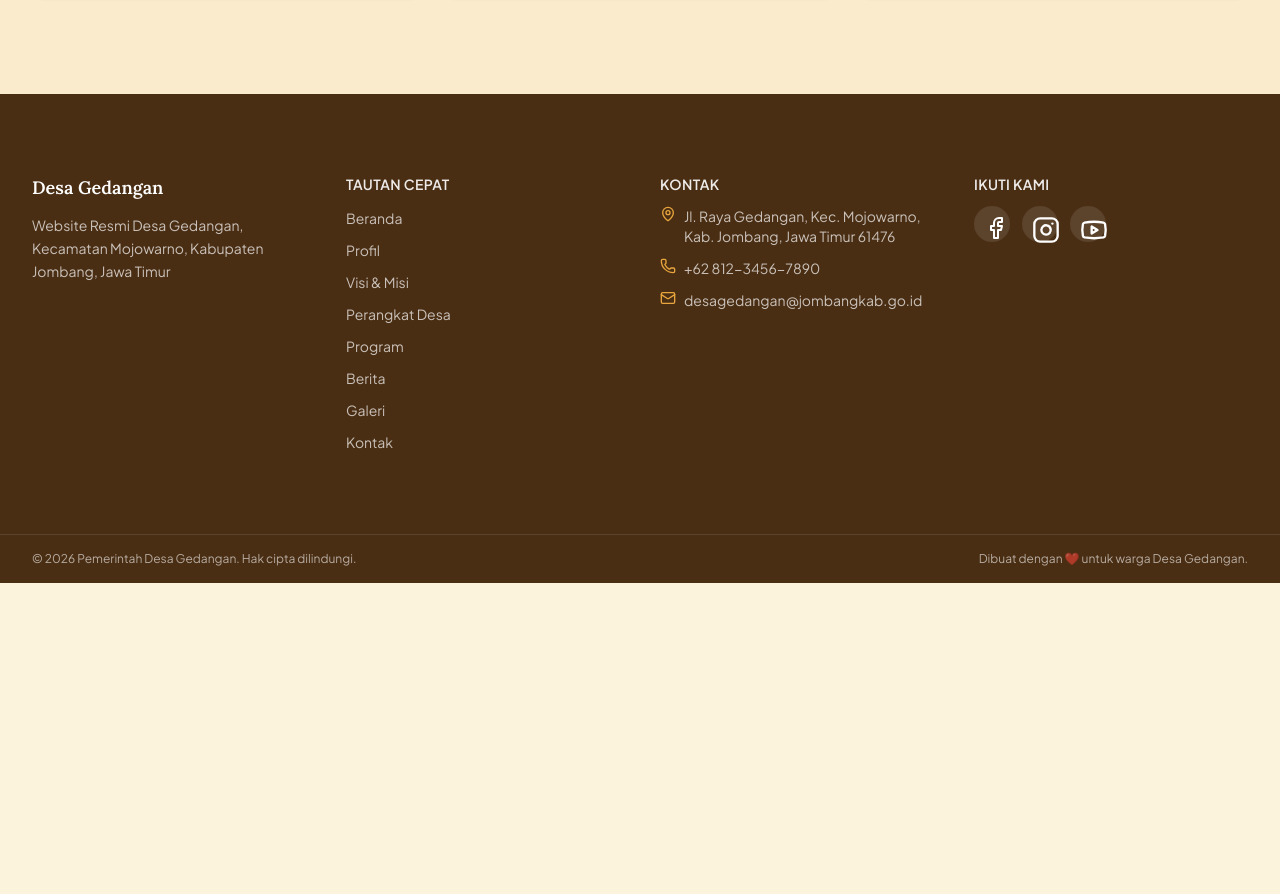
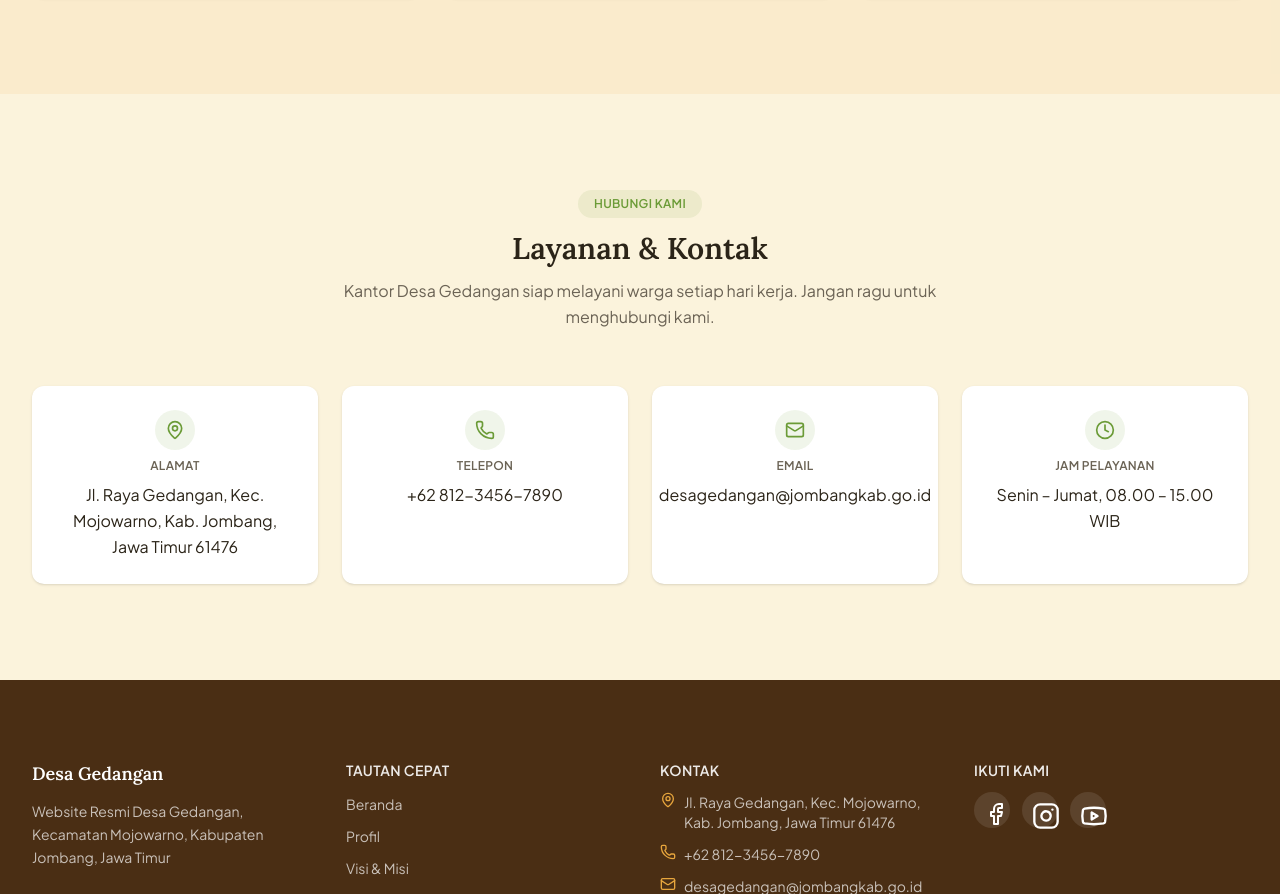
Before and after one commit to AlvinoWJ/gedangan-village, a Next.js app: page / in a window 1280 px wide. Shown: the part 5007-5901 px from the top of the page. Before the commit the page ends 5590 px from the top, so only its background shows below. Built offline with nearby package versions, Linux system fonts and the light colour scheme.

Commit message:
feat: add ContactSection and ContactCard components with contact information for enhanced village communication

```diff
--- a/src/app/page.tsx
+++ b/src/app/page.tsx
@@ -4,6 +4,7 @@ import { ProgramSection } from "@/components/sections/ProgramSection";
 import { VisiMisiSection } from "@/components/sections/VisiMisiSection";
 import { PerangkatSection } from "@/components/sections/PerangkatSection";
 import { NewsSection } from "@/components/sections/NewsSection";
+import { ContactSection } from "@/components/sections/ContactSection";
 
 export default function Home() {
   return (
@@ -14,6 +15,7 @@ export default function Home() {
       <VisiMisiSection />
       <PerangkatSection />
       <NewsSection />
+      <ContactSection />
       {/* TODO: StatsSection, TentangDesaSection, ProgramSection, NewsSection, ContactSection */}
     </>
   );
--- /dev/null
+++ b/src/components/common/ContactCard.tsx
@@ -0,0 +1,33 @@
+import type { KontakItem } from "@/lib/data/kontak";
+
+export function ContactCard({ icon: Icon, label, value, href }: KontakItem) {
+  const content = (
+    <>
+      <span className="flex size-10 items-center justify-center rounded-full bg-primary/10 text-primary">
+        <Icon className="size-5" aria-hidden />
+      </span>
+      <span className="text-xs font-semibold tracking-wide text-text-secondary uppercase">
+        {label}
+      </span>
+      <span className="text-sm leading-relaxed text-text-primary md:text-base">
+        {value}
+      </span>
+    </>
+  );
+
+  const className =
+    "flex flex-col items-center gap-2 rounded-xl bg-surface p-4 text-center shadow-sm md:p-6";
+
+  if (href) {
+    return (
+      <a
+        href={href}
+        className={`${className} transition-colors hover:bg-primary/5`}
+      >
+        {content}
+      </a>
+    );
+  }
+
+  return <div className={className}>{content}</div>;
+}
--- /dev/null
+++ b/src/components/sections/ContactSection.tsx
@@ -0,0 +1,28 @@
+import { Container } from "@/components/common/Container";
+import { SectionBadge } from "@/components/common/SectionBadge";
+import { ContactCard } from "@/components/common/ContactCard";
+import { kontakSection, kontakItems } from "@/lib/data/kontak";
+
+export function ContactSection() {
+  return (
+    <section className="bg-background py-12 md:py-20 lg:py-24">
+      <Container className="space-y-10 md:space-y-14">
+        <div className="mx-auto max-w-2xl space-y-3 text-center">
+          <SectionBadge>{kontakSection.eyebrow}</SectionBadge>
+          <h2 className="font-heading text-xl font-semibold text-text-primary md:text-3xl">
+            {kontakSection.heading}
+          </h2>
+          <p className="text-sm leading-relaxed text-text-secondary md:text-base">
+            {kontakSection.lead}
+          </p>
+        </div>
+
+        <div className="grid grid-cols-1 gap-4 sm:grid-cols-2 md:gap-6 lg:grid-cols-4">
+          {kontakItems.map((item) => (
+            <ContactCard key={item.label} {...item} />
+          ))}
+        </div>
+      </Container>
+    </section>
+  );
+}
--- /dev/null
+++ b/src/lib/data/kontak.ts
@@ -0,0 +1,41 @@
+import type { LucideIcon } from "lucide-react";
+import { MapPin, Phone, Mail, Clock } from "lucide-react";
+import { siteConfig } from "@/lib/data/site-config";
+
+export const kontakSection = {
+  eyebrow: "Hubungi Kami",
+  heading: "Layanan & Kontak",
+  lead: "Kantor Desa Gedangan siap melayani warga setiap hari kerja. Jangan ragu untuk menghubungi kami.",
+} as const;
+
+export interface KontakItem {
+  icon: LucideIcon;
+  label: string;
+  value: string;
+  href?: string;
+}
+
+export const kontakItems: KontakItem[] = [
+  {
+    icon: MapPin,
+    label: "Alamat",
+    value: siteConfig.address,
+  },
+  {
+    icon: Phone,
+    label: "Telepon",
+    value: siteConfig.phone,
+    href: `tel:${siteConfig.phone}`,
+  },
+  {
+    icon: Mail,
+    label: "Email",
+    value: siteConfig.email,
+    href: `mailto:${siteConfig.email}`,
+  },
+  {
+    icon: Clock,
+    label: "Jam Pelayanan",
+    value: siteConfig.operationalHours,
+  },
+];
--- a/src/lib/data/site-config.ts
+++ b/src/lib/data/site-config.ts
@@ -6,6 +6,7 @@ export const siteConfig = {
   address: "Jl. Raya Gedangan, Kec. Mojowarno, Kab. Jombang, Jawa Timur 61476",
   phone: "+62 812-3456-7890",
   email: "desagedangan@jombangkab.go.id",
+  operationalHours: "Senin – Jumat, 08.00 – 15.00 WIB",
   social: {
     facebook: "https://facebook.com/desagedangan",
     instagram: "https://instagram.com/desagedangan",
```
